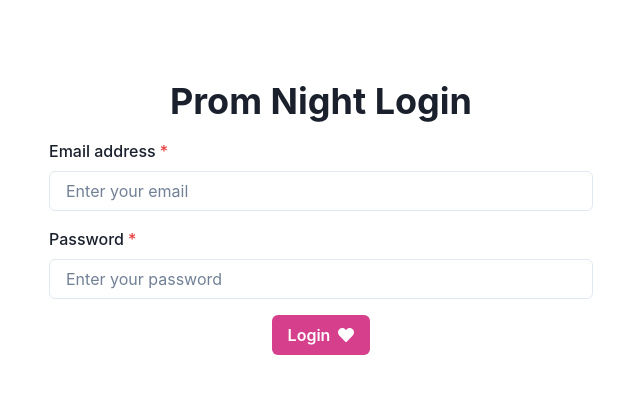
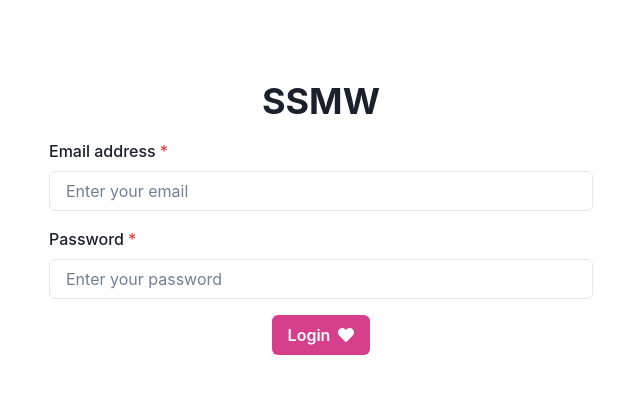
Before and after one commit to GPT-Engineer-App/prom-invite-portal, a React (Vite) app: page / in a window 1280 px wide. Shown: the top 394 px of the page, without its empty margins (319-959 px from the left). Built offline with nearby package versions, Linux system fonts and the light colour scheme.

Commit message:
Updated the login page title from "Prom Night Login" to "SSMW".
Prompt: Change the title to be SSMW

```diff
--- a/src/pages/Index.jsx
+++ b/src/pages/Index.jsx
@@ -27,7 +27,7 @@ const Index = () => {
       {!isLoggedIn ? (
         <VStack spacing={4} width="100%">
           <Heading as="h1" size="xl" textAlign="center" mt="20">
-            Prom Night Login
+            SSMW
           </Heading>
           <FormControl id="email" isRequired>
             <FormLabel>Email address</FormLabel>
```
